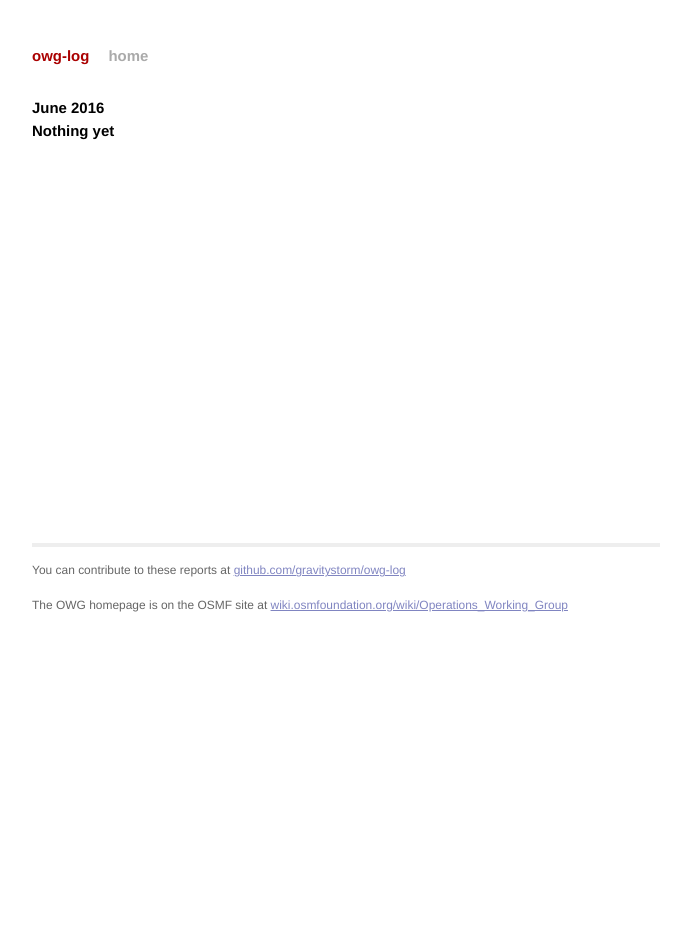
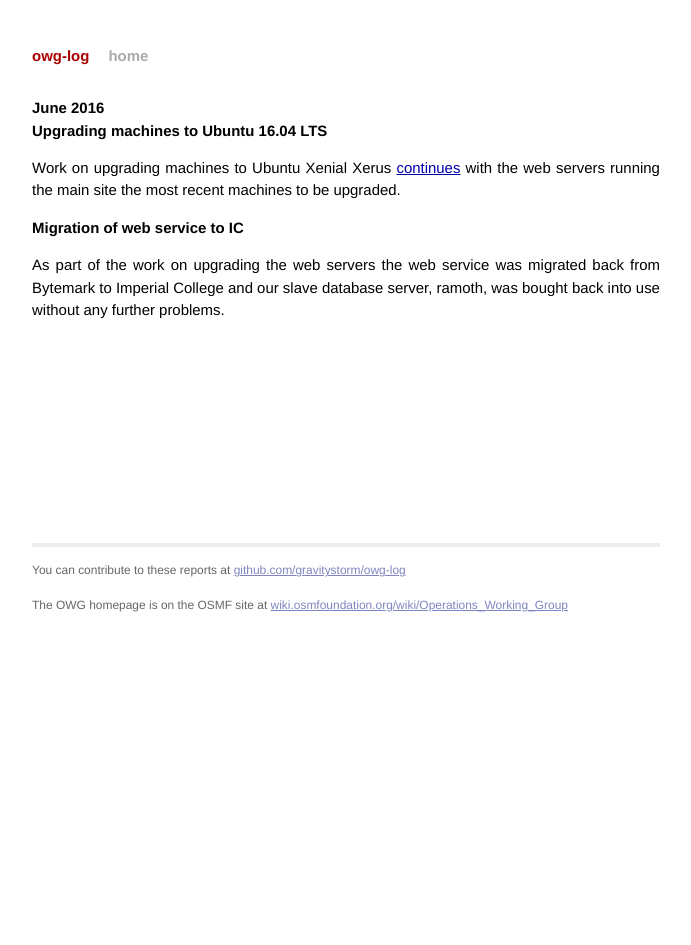
Before and after one commit to openstreetmap/owg-website, a Jekyll site: the page built from _posts/2016-06-01-june.md, in a window 1280 px wide. Shown: the whole page, without its empty margins (294-985 px from the left). Built offline with Jekyll 4.4.1, drawn with Linux system fonts in a browser that asks for light colours.

Commit message:
Update 2016-06-01-june.md

```diff
--- a/_posts/2016-06-01-june.md
+++ b/_posts/2016-06-01-june.md
@@ -4,4 +4,10 @@ title:  "June 2016"
 date: 2016-06-30 23:59:59
 ---
 
-# Nothing yet
+# Upgrading machines to Ubuntu 16.04 LTS
+
+Work on upgrading machines to Ubuntu Xenial Xerus  [continues](https://github.com/openstreetmap/operations/issues/81) with the web servers running the main site the most recent machines to be upgraded.
+
+# Migration of web service to IC
+
+As part of the work on upgrading the web servers the web service was migrated back from Bytemark to Imperial College and our slave database server, ramoth, was bought back into use without any further problems.
```
